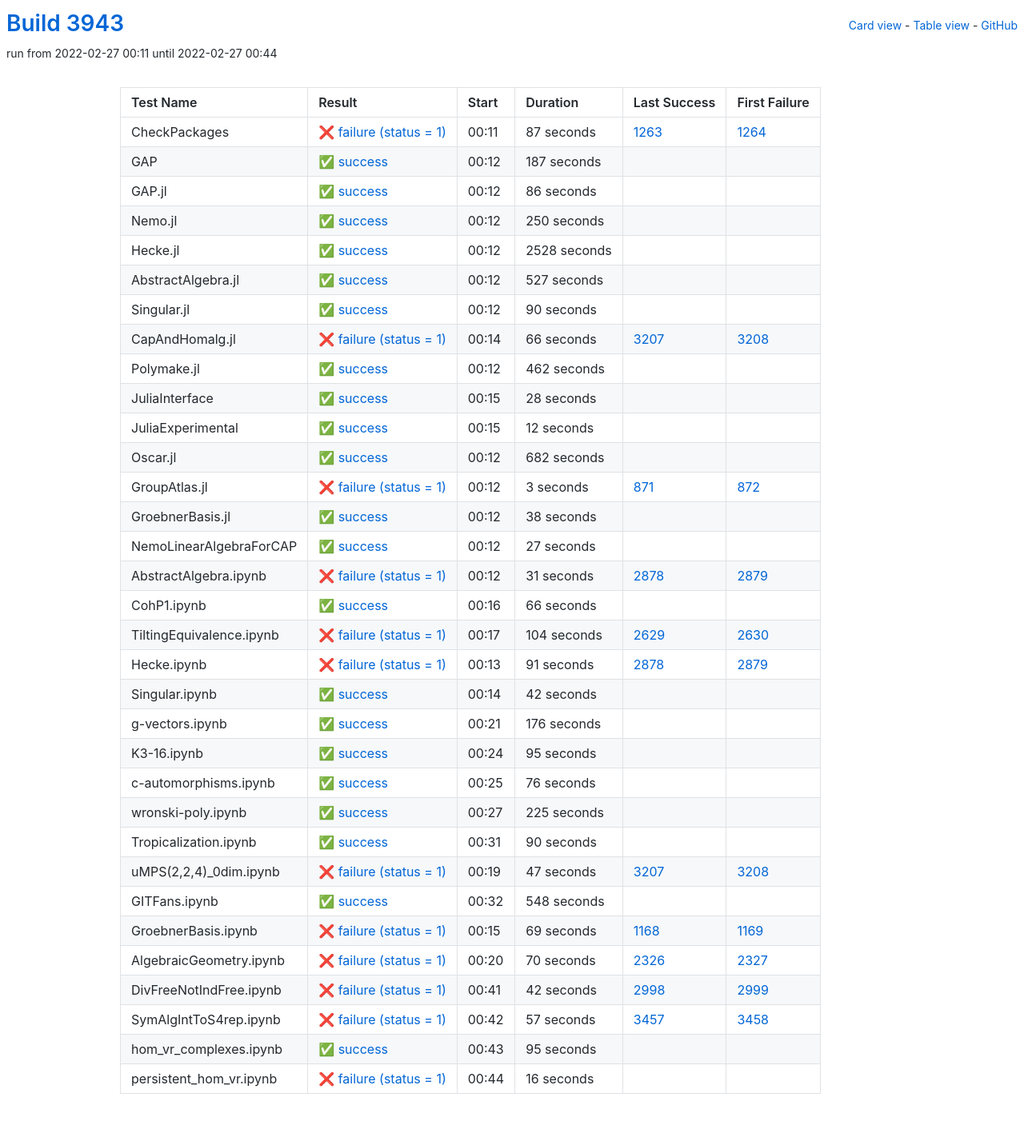
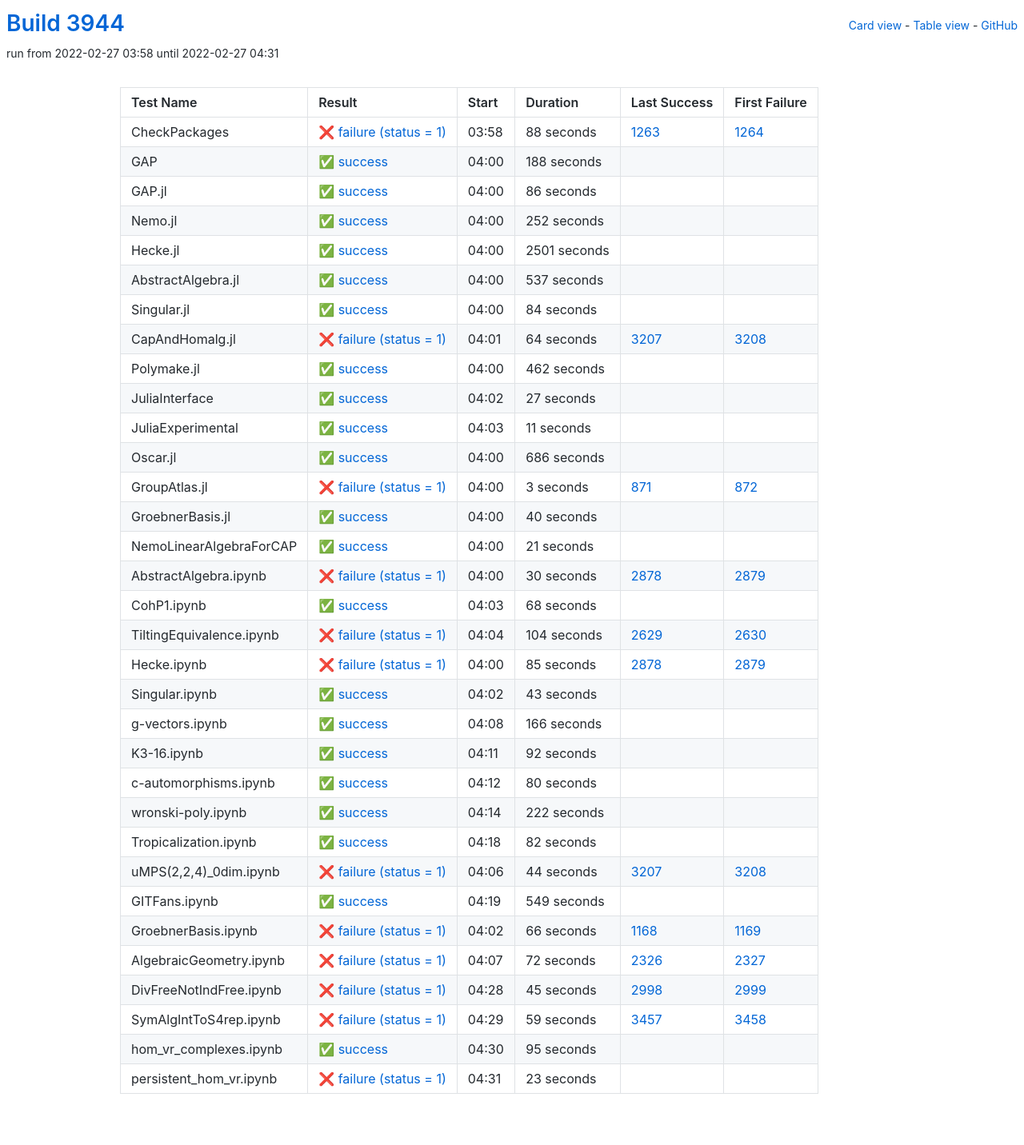
Before and after one commit to oscar-system/oscar-ci-status-stable, a Jekyll site: the page built from table.html, in a window 1280 px wide. Shown: the whole page at 80% size. Built offline with Jekyll 4.4.1, drawn with Linux system fonts in a browser that asks for light colours.

Commit message:
Build #3944

```diff
--- a/_data/ci.yml
+++ b/_data/ci.yml
@@ -1,6 +1,6 @@
 ---
-build: 3943
-build_url: https://oscarci.mathematik.uni-kl.de/job/oscar-stable/3943/
+build: 3944
+build_url: https://oscarci.mathematik.uni-kl.de/job/oscar-stable/3944/
 job: oscar-stable
 organization: oscar-system
 repo: oscar-ci-status-stable
@@ -8,32 +8,32 @@ repourl: https://github.com/oscar-system/oscar-ci-status-stable
 tests:
 - name: CheckPackages
   id: checkpackages
-  log: https://oscarci.mathematik.uni-kl.de/job/oscar-stable/3943/artifact/logs/build-3943/CheckPackages.log
-  start: 2022-02-27 00:11
+  log: https://oscarci.mathematik.uni-kl.de/job/oscar-stable/3944/artifact/logs/build-3944/CheckPackages.log
+  start: 2022-02-27 03:58
   success: false
   exitcode: 1
   status: failure
-  duration: 87
+  duration: 88
   last_success: 1263
   last_success_url: https://oscarci.mathematik.uni-kl.de/job/oscar-stable/1263/
   first_failure: 1264
   first_failure_url: https://oscarci.mathematik.uni-kl.de/job/oscar-stable/1264/
 - name: GAP
   id: gap
-  log: https://oscarci.mathematik.uni-kl.de/job/oscar-stable/3943/artifact/logs/build-3943/GAP.log
-  start: 2022-02-27 00:12
+  log: https://oscarci.mathematik.uni-kl.de/job/oscar-stable/3944/artifact/logs/build-3944/GAP.log
+  start: 2022-02-27 04:00
   success: true
   exitcode: 0
   status: success
-  duration: 187
+  duration: 188
   last_success: false
   last_success_url:
   first_failure: false
   first_failure_url:
 - name: GAP.jl
   id: gap-jl
-  log: https://oscarci.mathematik.uni-kl.de/job/oscar-stable/3943/artifact/logs/build-3943/GAP.jl.log
-  start: 2022-02-27 00:12
+  log: https://oscarci.mathematik.uni-kl.de/job/oscar-stable/3944/artifact/logs/build-3944/GAP.jl.log
+  start: 2022-02-27 04:00
   success: true
   exitcode: 0
   status: success
@@ -44,68 +44,68 @@ tests:
   first_failure_url:
 - name: Nemo.jl
   id: nemo-jl
-  log: https://oscarci.mathematik.uni-kl.de/job/oscar-stable/3943/artifact/logs/build-3943/Nemo.jl.log
-  start: 2022-02-27 00:12
+  log: https://oscarci.mathematik.uni-kl.de/job/oscar-stable/3944/artifact/logs/build-3944/Nemo.jl.log
+  start: 2022-02-27 04:00
   success: true
   exitcode: 0
   status: success
-  duration: 250
+  duration: 252
   last_success: false
   last_success_url:
   first_failure: false
   first_failure_url:
 - name: Hecke.jl
   id: hecke-jl
-  log: https://oscarci.mathematik.uni-kl.de/job/oscar-stable/3943/artifact/logs/build-3943/Hecke.jl.log
-  start: 2022-02-27 00:12
+  log: https://oscarci.mathematik.uni-kl.de/job/oscar-stable/3944/artifact/logs/build-3944/Hecke.jl.log
+  start: 2022-02-27 04:00
   success: true
   exitcode: 0
   status: success
-  duration: 2528
+  duration: 2501
   last_success: false
   last_success_url:
   first_failure: false
   first_failure_url:
 - name: AbstractAlgebra.jl
   id: abstractalgebra-jl
-  log: https://oscarci.mathematik.uni-kl.de/job/oscar-stable/3943/artifact/logs/build-3943/AbstractAlgebra.jl.log
-  start: 2022-02-27 00:12
+  log: https://oscarci.mathematik.uni-kl.de/job/oscar-stable/3944/artifact/logs/build-3944/AbstractAlgebra.jl.log
+  start: 2022-02-27 04:00
   success: true
   exitcode: 0
   status: success
-  duration: 527
+  duration: 537
   last_success: false
   last_success_url:
   first_failure: false
   first_failure_url:
 - name: Singular.jl
   id: singular-jl
-  log: https://oscarci.mathematik.uni-kl.de/job/oscar-stable/3943/artifact/logs/build-3943/Singular.jl.log
-  start: 2022-02-27 00:12
+  log: https://oscarci.mathematik.uni-kl.de/job/oscar-stable/3944/artifact/logs/build-3944/Singular.jl.log
+  start: 2022-02-27 04:00
   success: true
   exitcode: 0
   status: success
-  duration: 90
+  duration: 84
   last_success: false
   last_success_url:
   first_failure: false
   first_failure_url:
 - name: CapAndHomalg.jl
   id: capandhomalg-jl
-  log: https://oscarci.mathematik.uni-kl.de/job/oscar-stable/3943/artifact/logs/build-3943/CapAndHomalg.jl.log
-  start: 2022-02-27 00:14
+  log: https://oscarci.mathematik.uni-kl.de/job/oscar-stable/3944/artifact/logs/build-3944/CapAndHomalg.jl.log
+  start: 2022-02-27 04:01
   success: false
   exitcode: 1
   status: failure
-  duration: 66
+  duration: 64
   last_success: 3207
   last_success_url: https://oscarci.mathematik.uni-kl.de/job/oscar-stable/3207/
   first_failure: 3208
   first_failure_url: https://oscarci.mathematik.uni-kl.de/job/oscar-stable/3208/
 - name: Polymake.jl
   id: polymake-jl
-  log: https://oscarci.mathematik.uni-kl.de/job/oscar-stable/3943/artifact/logs/build-3943/Polymake.jl.log
-  start: 2022-02-27 00:12
+  log: https://oscarci.mathematik.uni-kl.de/job/oscar-stable/3944/artifact/logs/build-3944/Polymake.jl.log
+  start: 2022-02-27 04:00
   success: true
   exitcode: 0
   status: success
@@ -116,44 +116,44 @@ tests:
   first_failure_url:
 - name: JuliaInterface
   id: juliainterface
-  log: https://oscarci.mathematik.uni-kl.de/job/oscar-stable/3943/artifact/logs/build-3943/JuliaInterface.log
-  start: 2022-02-27 00:15
+  log: https://oscarci.mathematik.uni-kl.de/job/oscar-stable/3944/artifact/logs/build-3944/JuliaInterface.log
+  start: 2022-02-27 04:02
   success: true
   exitcode: 0
   status: success
-  duration: 28
+  duration: 27
   last_success: false
   last_success_url:
   first_failure: false
   first_failure_url:
 - name: JuliaExperimental
   id: juliaexperimental
-  log: https://oscarci.mathematik.uni-kl.de/job/oscar-stable/3943/artifact/logs/build-3943/JuliaExperimental.log
-  start: 2022-02-27 00:15
+  log: https://oscarci.mathematik.uni-kl.de/job/oscar-stable/3944/artifact/logs/build-3944/JuliaExperimental.log
+  start: 2022-02-27 04:03
   success: true
   exitcode: 0
   status: success
-  duration: 12
+  duration: 11
   last_success: false
   last_success_url:
   first_failure: false
   first_failure_url:
 - name: Oscar.jl
   id: oscar-jl
-  log: https://oscarci.mathematik.uni-kl.de/job/oscar-stable/3943/artifact/logs/build-3943/Oscar.jl.log
-  start: 2022-02-27 00:12
+  log: https://oscarci.mathematik.uni-kl.de/job/oscar-stable/3944/artifact/logs/build-3944/Oscar.jl.log
+  start: 2022-02-27 04:00
   success: true
   exitcode: 0
   status: success
-  duration: 682
+  duration: 686
   last_success: false
   last_success_url:
   first_failure: false
   first_failure_url:
 - name: GroupAtlas.jl
   id: groupatlas-jl
-  log: https://oscarci.mathematik.uni-kl.de/job/oscar-stable/3943/artifact/logs/build-3943/GroupAtlas.jl.log
-  start: 2022-02-27 00:12
+  log: https://oscarci.mathematik.uni-kl.de/job/oscar-stable/3944/artifact/logs/build-3944/GroupAtlas.jl.log
+  start: 2022-02-27 04:00
   success: false
   exitcode: 1
   status: failure
@@ -164,56 +164,56 @@ tests:
   first_failure_url: https://oscarci.mathematik.uni-kl.de/job/oscar-stable/872/
 - name: GroebnerBasis.jl
   id: groebnerbasis-jl
-  log: https://oscarci.mathematik.uni-kl.de/job/oscar-stable/3943/artifact/logs/build-3943/GroebnerBasis.jl.log
-  start: 2022-02-27 00:12
+  log: https://oscarci.mathematik.uni-kl.de/job/oscar-stable/3944/artifact/logs/build-3944/GroebnerBasis.jl.log
+  start: 2022-02-27 04:00
   success: true
   exitcode: 0
   status: success
-  duration: 38
+  duration: 40
   last_success: false
   last_success_url:
   first_failure: false
   first_failure_url:
 - name: NemoLinearAlgebraForCAP
   id: nemolinearalgebraforcap
-  log: https://oscarci.mathematik.uni-kl.de/job/oscar-stable/3943/artifact/logs/build-3943/NemoLinearAlgebraForCAP.log
-  start: 2022-02-27 00:12
+  log: https://oscarci.mathematik.uni-kl.de/job/oscar-stable/3944/artifact/logs/build-3944/NemoLinearAlgebraForCAP.log
+  start: 2022-02-27 04:00
   success: true
   exitcode: 0
   status: success
-  duration: 27
+  duration: 21
   last_success: false
   last_success_url:
   first_failure: false
   first_failure_url:
 - name: AbstractAlgebra.ipynb
   id: abstractalgebra-ipynb
-  log: https://oscarci.mathematik.uni-kl.de/job/oscar-stable/3943/artifact/logs/build-3943/AbstractAlgebra.ipynb.log
-  start: 2022-02-27 00:12
+  log: https://oscarci.mathematik.uni-kl.de/job/oscar-stable/3944/artifact/logs/build-3944/AbstractAlgebra.ipynb.log
+  start: 2022-02-27 04:00
   success: false
   exitcode: 1
   status: failure
-  duration: 31
+  duration: 30
   last_success: 2878
   last_success_url: https://oscarci.mathematik.uni-kl.de/job/oscar-stable/2878/
   first_failure: 2879
   first_failure_url: https://oscarci.mathematik.uni-kl.de/job/oscar-stable/2879/
 - name: CohP1.ipynb
   id: cohp1-ipynb
-  log: https://oscarci.mathematik.uni-kl.de/job/oscar-stable/3943/artifact/logs/build-3943/CohP1.ipynb.log
-  start: 2022-02-27 00:16
+  log: https://oscarci.mathematik.uni-kl.de/job/oscar-stable/3944/artifact/logs/build-3944/CohP1.ipynb.log
+  start: 2022-02-27 04:03
   success: true
   exitcode: 0
   status: success
-  duration: 66
+  duration: 68
   last_success: false
   last_success_url:
   first_failure: false
   first_failure_url:
 - name: TiltingEquivalence.ipynb
   id: tiltingequivalence-ipynb
-  log: https://oscarci.mathematik.uni-kl.de/job/oscar-stable/3943/artifact/logs/build-3943/TiltingEquivalence.ipynb.log
-  start: 2022-02-27 00:17
+  log: https://oscarci.mathematik.uni-kl.de/job/oscar-stable/3944/artifact/logs/build-3944/TiltingEquivalence.ipynb.log
+  start: 2022-02-27 04:04
   success: false
   exitcode: 1
   status: failure
@@ -224,164 +224,164 @@ tests:
   first_failure_url: https://oscarci.mathematik.uni-kl.de/job/oscar-stable/2630/
 - name: Hecke.ipynb
   id: hecke-ipynb
-  log: https://oscarci.mathematik.uni-kl.de/job/oscar-stable/3943/artifact/logs/build-3943/Hecke.ipynb.log
-  start: 2022-02-27 00:13
+  log: https://oscarci.mathematik.uni-kl.de/job/oscar-stable/3944/artifact/logs/build-3944/Hecke.ipynb.log
+  start: 2022-02-27 04:00
   success: false
   exitcode: 1
   status: failure
-  duration: 91
+  duration: 85
   last_success: 2878
   last_success_url: https://oscarci.mathematik.uni-kl.de/job/oscar-stable/2878/
   first_failure: 2879
   first_failure_url: https://oscarci.mathematik.uni-kl.de/job/oscar-stable/2879/
 - name: Singular.ipynb
   id: singular-ipynb
-  log: https://oscarci.mathematik.uni-kl.de/job/oscar-stable/3943/artifact/logs/build-3943/Singular.ipynb.log
-  start: 2022-02-27 00:14
+  log: https://oscarci.mathematik.uni-kl.de/job/oscar-stable/3944/artifact/logs/build-3944/Singular.ipynb.log
+  start: 2022-02-27 04:02
   success: true
   exitcode: 0
   status: success
-  duration: 42
+  duration: 43
   last_success: false
   last_success_url:
   first_failure: false
   first_failure_url:
 - name: g-vectors.ipynb
   id: g-vectors-ipynb
-  log: https://oscarci.mathematik.uni-kl.de/job/oscar-stable/3943/artifact/logs/build-3943/g-vectors.ipynb.log
-  start: 2022-02-27 00:21
+  log: https://oscarci.mathematik.uni-kl.de/job/oscar-stable/3944/artifact/logs/build-3944/g-vectors.ipynb.log
+  start: 2022-02-27 04:08
   success: true
   exitcode: 0
   status: success
-  duration: 176
+  duration: 166
   last_success: false
   last_success_url:
   first_failure: false
   first_failure_url:
 - name: K3-16.ipynb
   id: k3-16-ipynb
-  log: https://oscarci.mathematik.uni-kl.de/job/oscar-stable/3943/artifact/logs/build-3943/K3-16.ipynb.log
-  start: 2022-02-27 00:24
+  log: https://oscarci.mathematik.uni-kl.de/job/oscar-stable/3944/artifact/logs/build-3944/K3-16.ipynb.log
+  start: 2022-02-27 04:11
   success: true
   exitcode: 0
   status: success
-  duration: 95
+  duration: 92
   last_success: false
   last_success_url:
   first_failure: false
   first_failure_url:
 - name: c-automorphisms.ipynb
   id: c-automorphisms-ipynb
-  log: https://oscarci.mathematik.uni-kl.de/job/oscar-stable/3943/artifact/logs/build-3943/c-automorphisms.ipynb.log
-  start: 2022-02-27 00:25
+  log: https://oscarci.mathematik.uni-kl.de/job/oscar-stable/3944/artifact/logs/build-3944/c-automorphisms.ipynb.log
+  start: 2022-02-27 04:12
   success: true
   exitcode: 0
   status: success
-  duration: 76
+  duration: 80
   last_success: false
   last_success_url:
   first_failure: false
   first_failure_url:
 - name: wronski-poly.ipynb
   id: wronski-poly-ipynb
-  log: https://oscarci.mathematik.uni-kl.de/job/oscar-stable/3943/artifact/logs/build-3943/wronski-poly.ipynb.log
-  start: 2022-02-27 00:27
+  log: https://oscarci.mathematik.uni-kl.de/job/oscar-stable/3944/artifact/logs/build-3944/wronski-poly.ipynb.log
+  start: 2022-02-27 04:14
   success: true
   exitcode: 0
   status: success
-  duration: 225
+  duration: 222
   last_success: false
   last_success_url:
   first_failure: false
   first_failure_url:
 - name: Tropicalization.ipynb
   id: tropicalization-ipynb
-  log: https://oscarci.mathematik.uni-kl.de/job/oscar-stable/3943/artifact/logs/build-3943/Tropicalization.ipynb.log
-  start: 2022-02-27 00:31
+  log: https://oscarci.mathematik.uni-kl.de/job/oscar-stable/3944/artifact/logs/build-3944/Tropicalization.ipynb.log
+  start: 2022-02-27 04:18
   success: true
   exitcode: 0
   status: success
-  duration: 90
+  duration: 82
   last_success: false
   last_success_url:
   first_failure: false
   first_failure_url:
 - name: uMPS(2,2,4)_0dim.ipynb
   id: umps-2-2-4-0dim-ipynb
-  log: https://oscarci.mathematik.uni-kl.de/job/oscar-stable/3943/artifact/logs/build-3943/uMPS-2-2-4-_0dim.ipynb.log
-  start: 2022-02-27 00:19
+  log: https://oscarci.mathematik.uni-kl.de/job/oscar-stable/3944/artifact/logs/build-3944/uMPS-2-2-4-_0dim.ipynb.log
+  start: 2022-02-27 04:06
   success: false
   exitcode: 1
   status: failure
-  duration: 47
+  duration: 44
   last_success: 3207
   last_success_url: https://oscarci.mathematik.uni-kl.de/job/oscar-stable/3207/
   first_failure: 3208
   first_failure_url: https://oscarci.mathematik.uni-kl.de/job/oscar-stable/3208/
 - name: GITFans.ipynb
   id: gitfans-ipynb
-  log: https://oscarci.mathematik.uni-kl.de/job/oscar-stable/3943/artifact/logs/build-3943/GITFans.ipynb.log
-  start: 2022-02-27 00:32
+  log: https://oscarci.mathematik.uni-kl.de/job/oscar-stable/3944/artifact/logs/build-3944/GITFans.ipynb.log
+  start: 2022-02-27 04:19
   success: true
   exitcode: 0
   status: success
-  duration: 548
+  duration: 549
   last_success: false
   last_success_url:
   first_failure: false
   first_failure_url:
 - name: GroebnerBasis.ipynb
   id: groebnerbasis-ipynb
-  log: https://oscarci.mathematik.uni-kl.de/job/oscar-stable/3943/artifact/logs/build-3943/GroebnerBasis.ipynb.log
-  start: 2022-02-27 00:15
+  log: https://oscarci.mathematik.uni-kl.de/job/oscar-stable/3944/artifact/logs/build-3944/GroebnerBasis.ipynb.log
+  start: 2022-02-27 04:02
   success: false
   exitcode: 1
   status: failure
-  duration: 69
+  duration: 66
   last_success: 1168
   last_success_url: https://oscarci.mathematik.uni-kl.de/job/oscar-stable/1168/
   first_failure: 1169
   first_failure_url: https://oscarci.mathematik.uni-kl.de/job/oscar-stable/1169/
 - name: AlgebraicGeometry.ipynb
   id: algebraicgeometry-ipynb
-  log: https://oscarci.mathematik.uni-kl.de/job/oscar-stable/3943/artifact/logs/build-3943/AlgebraicGeometry.ipynb.log
-  start: 2022-02-27 00:20
+  log: https://oscarci.mathematik.uni-kl.de/job/oscar-stable/3944/artifact/logs/build-3944/AlgebraicGeometry.ipynb.log
+  start: 2022-02-27 04:07
   success: false
   exitcode: 1
   status: failure
-  duration: 70
+  duration: 72
   last_success: 2326
   last_success_url: https://oscarci.mathematik.uni-kl.de/job/oscar-stable/2326/
   first_failure: 2327
   first_failure_url: https://oscarci.mathematik.uni-kl.de/job/oscar-stable/2327/
 - name: DivFreeNotIndFree.ipynb
   id: divfreenotindfree-ipynb
-  log: https://oscarci.mathematik.uni-kl.de/job/oscar-stable/3943/artifact/logs/build-3943/DivFreeNotIndFree.ipynb.log
-  start: 2022-02-27 00:41
+  log: https://oscarci.mathematik.uni-kl.de/job/oscar-stable/3944/artifact/logs/build-3944/DivFreeNotIndFree.ipynb.log
+  start: 2022-02-27 04:28
   success: false
   exitcode: 1
   status: failure
-  duration: 42
+  duration: 45
   last_success: 2998
   last_success_url: https://oscarci.mathematik.uni-kl.de/job/oscar-stable/2998/
   first_failure: 2999
   first_failure_url: https://oscarci.mathematik.uni-kl.de/job/oscar-stable/2999/
 - name: SymAlgIntToS4rep.ipynb
   id: symalginttos4rep-ipynb
-  log: https://oscarci.mathematik.uni-kl.de/job/oscar-stable/3943/artifact/logs/build-3943/SymAlgIntToS4rep.ipynb.log
-  start: 2022-02-27 00:42
+  log: https://oscarci.mathematik.uni-kl.de/job/oscar-stable/3944/artifact/logs/build-3944/SymAlgIntToS4rep.ipynb.log
+  start: 2022-02-27 04:29
   success: false
   exitcode: 1
   status: failure
-  duration: 57
+  duration: 59
   last_success: 3457
   last_success_url: https://oscarci.mathematik.uni-kl.de/job/oscar-stable/3457/
   first_failure: 3458
   first_failure_url: https://oscarci.mathematik.uni-kl.de/job/oscar-stable/3458/
 - name: hom_vr_complexes.ipynb
   id: hom-vr-complexes-ipynb
-  log: https://oscarci.mathematik.uni-kl.de/job/oscar-stable/3943/artifact/logs/build-3943/hom_vr_complexes.ipynb.log
-  start: 2022-02-27 00:43
+  log: https://oscarci.mathematik.uni-kl.de/job/oscar-stable/3944/artifact/logs/build-3944/hom_vr_complexes.ipynb.log
+  start: 2022-02-27 04:30
   success: true
   exitcode: 0
   status: success
@@ -392,12 +392,12 @@ tests:
   first_failure_url:
 - name: persistent_hom_vr.ipynb
   id: persistent-hom-vr-ipynb
-  log: https://oscarci.mathematik.uni-kl.de/job/oscar-stable/3943/artifact/logs/build-3943/persistent_hom_vr.ipynb.log
-  start: 2022-02-27 00:44
+  log: https://oscarci.mathematik.uni-kl.de/job/oscar-stable/3944/artifact/logs/build-3944/persistent_hom_vr.ipynb.log
+  start: 2022-02-27 04:31
   success: false
   exitcode: 1
   status: failure
-  duration: 16
+  duration: 23
   last_success: false
   last_success_url:
   first_failure: false
```
Also changed, not shown: README.md.
